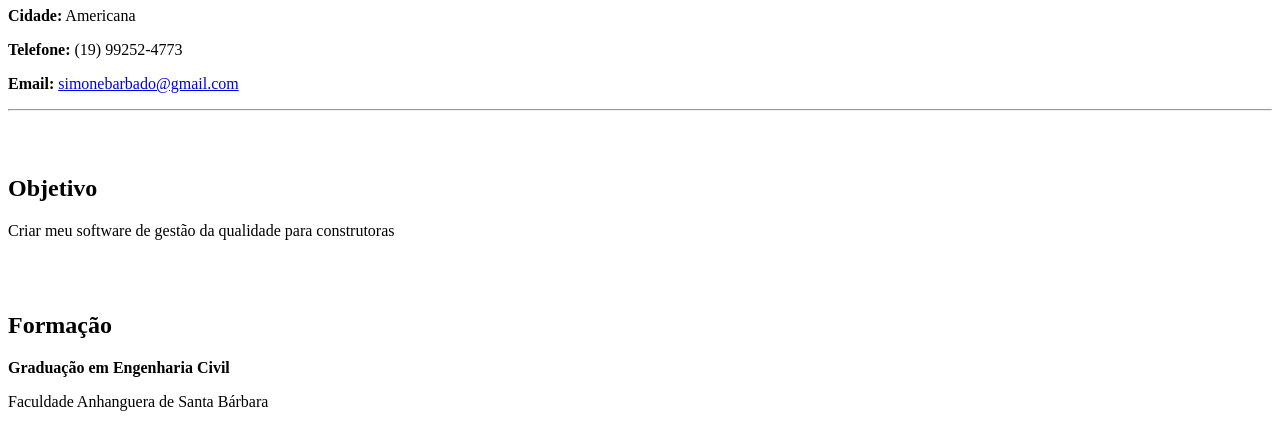
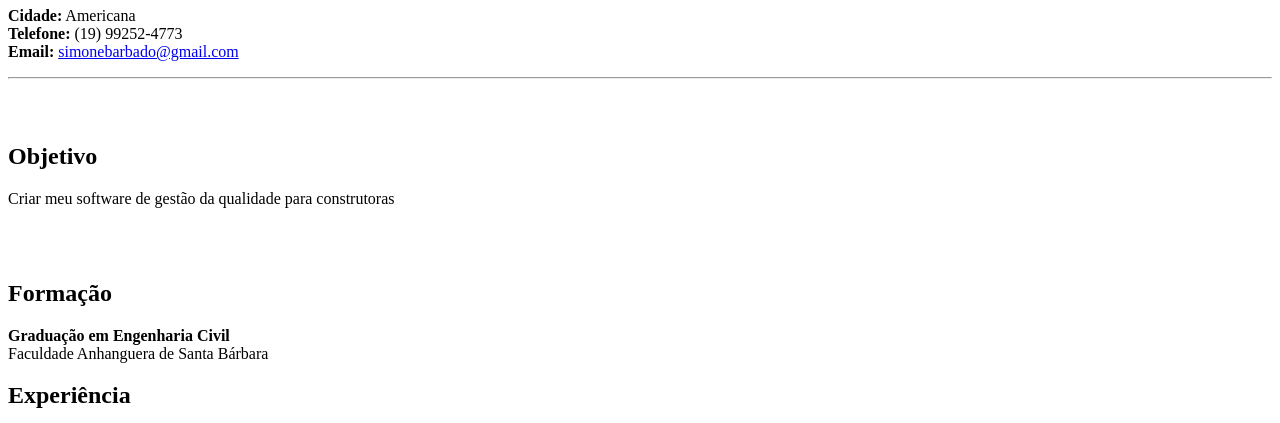
Before and after one commit to simonebarbado/curso-programadorbr, a plain HTML site: page aula-4.12/index.html in a window 1280 px wide. Shown: the part 73-496 px from the top of the page. Drawn offline with Linux system fonts and the light colour scheme.

Commit message:
correções conforme resolução

```diff
--- a/aula-4.12/index.html
+++ b/aula-4.12/index.html
@@ -1,29 +1,42 @@
 <!DOCTYPE html>
 <html lang="pt-br">
+
 <head>
   <meta charset="UTF-8">
   <meta http-equiv="X-UA-Compatible" content="IE=edge">
   <meta name="viewport" content="width=device-width, initial-scale=1.0">
   <title>Currículo</title>
 </head>
+
 <body>
+  <!-- Dados pessoais -->
   <h1>Simone Rocha Barbado</h1>
-  <p><strong>Cidade:</strong> Americana</p>
-  <p><strong>Telefone:</strong> (19) 99252-4773</p>
-  <p><strong>Email:</strong> <a href="mailto:simonebarbado@gmail.com">simonebarbado@gmail.com</a></p>
+  <p>
+    <strong>Cidade:</strong> Americana <br>
+    <strong>Telefone:</strong> (19) 99252-4773 <br>
+    <strong>Email:</strong> <a href="mailto:simonebarbado@gmail.com">simonebarbado@gmail.com</a>
+  </p>
   <hr>
   <br>
   <br>
+  <!-- Objetivos -->
   <h2>Objetivo</h2>
   <p>Criar meu software de gestão da qualidade para construtoras</p>
   <br>
   <br>
+  <!-- Formação -->
   <h2>Formação</h2>
-  <p><strong>Graduação em Engenharia Civil</strong></p>
-  <p>Faculdade Anhanguera de Santa Bárbara</p>
+  <p>
+    <strong>Graduação em Engenharia Civil</strong> <br>
+    Faculdade Anhanguera de Santa Bárbara
+  </p>
+  <!-- Experiencias -->
   <h2>Experiência</h2>
-  <a href="https://www.strattonrealty.com.br/" target="_blank"><img src="https://static.wixstatic.com/media/81a3d4_5acde553094d420b8b6c338e0e5deb4c~mv2.png/v1/fill/w_496,h_248,al_c,q_85,usm_0.66_1.00_0.01/2019%20STRATTON%20LOGO.webp" alt="logo stratton" width="100px"></a>
+  <a href="https://www.strattonrealty.com.br/" target="_blank"><img
+      src="https://static.wixstatic.com/media/81a3d4_5acde553094d420b8b6c338e0e5deb4c~mv2.png/v1/fill/w_496,h_248,al_c,q_85,usm_0.66_1.00_0.01/2019%20STRATTON%20LOGO.webp"
+      alt="logo stratton" width="100px"></a>
   <h3>Stratton Realty</h3>
   <h3>Construtora G2K</h3>
 </body>
+
 </html>
```
